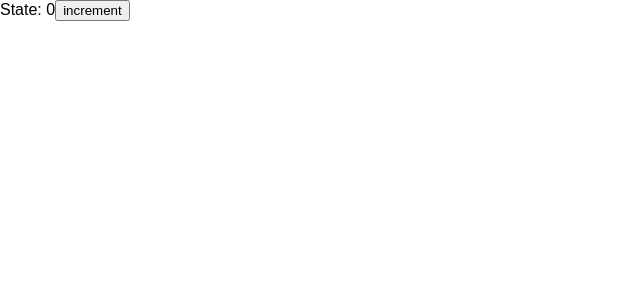
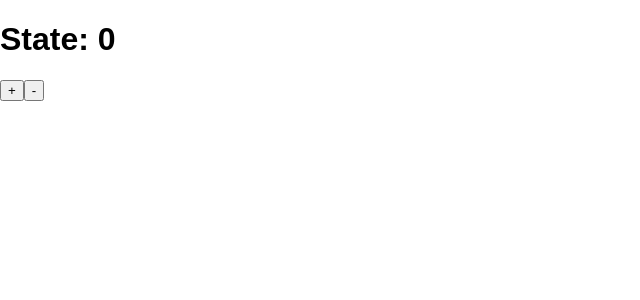
Before and after one commit to dannych/egghead-react, a React (Create React App) app: page / in a window 1280 px wide. Shown: the top 300 px of the page, without its empty margins (0-640 px from the left). Built offline with nearby package versions, Linux system fonts and the light colour scheme.

Commit message:
add decrement

```diff
--- a/src/App.js
+++ b/src/App.js
@@ -28,11 +28,15 @@ class App extends Component {
   increment() {
     store.dispatch({type: 'INCREMENT'});
   }
+  decrement() {
+    store.dispatch({type: 'DECREMENT'});
+  }
   render() {
     return (
       <div>
         <State state={this.state} />
-        <button onClick={this.increment}>increment</button>
+        <button onClick={this.increment}>+</button>
+        <button onClick={this.decrement}>-</button>
       </div>
     );
   }
@@ -40,7 +44,7 @@ class App extends Component {
 
 const State = (props) => {
   return (
-    <span>State: {props.state.val}</span>
+    <h1>State: {props.state.val}</h1>
   );
 }
 
```
